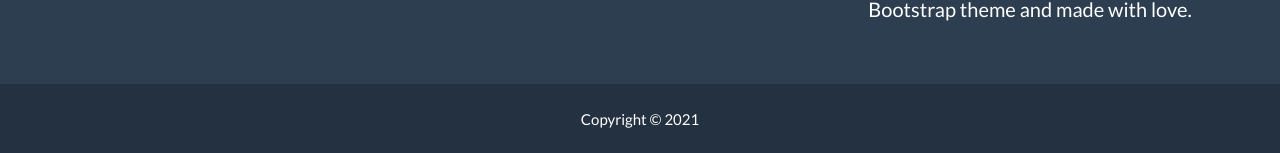
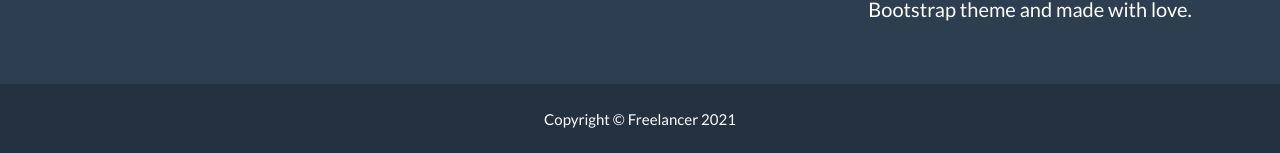
Before and after one commit to chickensmitten/freelancer, a Jekyll site: the page built from _posts/2014-07-18-project-1.markdown, in a window 1280 px wide and 900 px high, scrolled down 2135 px. Shown: the part 744-897 px from the top of the window. Built offline with Jekyll 4.4.1, drawn with Linux system fonts in a browser that asks for light colours; part of the change alters nothing that is shown.

```diff
--- a/_includes/footer.html
+++ b/_includes/footer.html
@@ -22,7 +22,7 @@
             <div class="container">
                 <div class="row">
                     <div class="col-lg-12">
-                        Copyright &copy; {{ site.footer.copyright }} 20{{ site.time | date: '%y' }}
+                        Copyright &copy; {{ site.title }} 20{{ site.time | date: '%y' }}
                     </div>
                 </div>
             </div>
```
